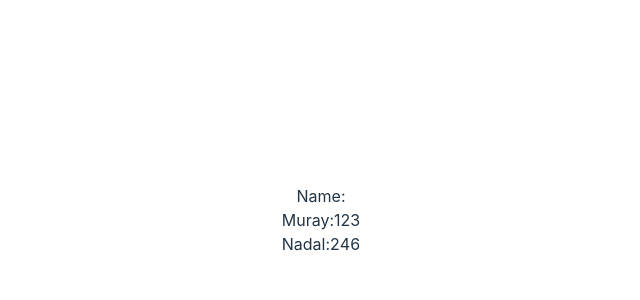
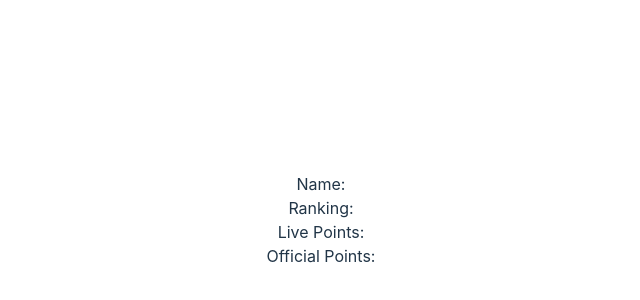
Before and after one commit to Niz97/tennis-tour-tracker, a React (Vite) app in the folder client/: page /trackers/1 in a window 1280 px wide. Shown: the part 180-480 px from the top of the page, without its empty margins (319-959 px from the left). Built offline with nearby package versions, Linux system fonts and the light colour scheme; no server answers.

Commit message:
Changing to show individual player ranking/live points

```diff
--- a/client/src/App.css
+++ b/client/src/App.css
@@ -39,11 +39,7 @@
   right: 0;
 }
 
-div.head-to-head-container {
-  display: flex;
-  flex-direction: column;
+div.player-container {
+  display:grid;
+  grid-template-columns: repeat(4, 1fr);
 }
-
-div.score-container {
-  display:flex;
-}
--- a/client/src/Tracker.tsx
+++ b/client/src/Tracker.tsx
@@ -4,7 +4,7 @@
 import { TTracker } from './api/getTrackers';
 
 function Tracker() {
-  const [tracker, setTracker] = useState<any>('');
+  const [tracker, setTracker] = useState<TTracker | any>('');
   const { trackerId } = useParams();
 
   useEffect(() => {
@@ -18,24 +18,10 @@
   return (
     <div>
       <div className="tracker-name">Name:{tracker.name}</div>
-      <div className="head-to-head-container">
-        <div style={{display:'flex'}} className="player-1">
-          <div className="player-name">Muray:</div>
-          <div className="score-container">
-            <div className="set-1">1</div>
-            <div className="set-1">2</div>
-            <div className="set-1">3</div>
-          </div>
-        </div>
-        <div style={{display:'flex'}} className="player-2">
-          <div className="player-name">Nadal:</div>
-          <div className="score-container">
-            <div className="set-1">2</div>
-            <div className="set-1">4</div>
-            <div className="set-1">6</div>
-          </div>
-        </div>
-      </div>
+      <div>Ranking: </div>
+      <div>Live Points:</div>
+      <div>Official Points:</div>
+
     </div>
   )
 }
```
